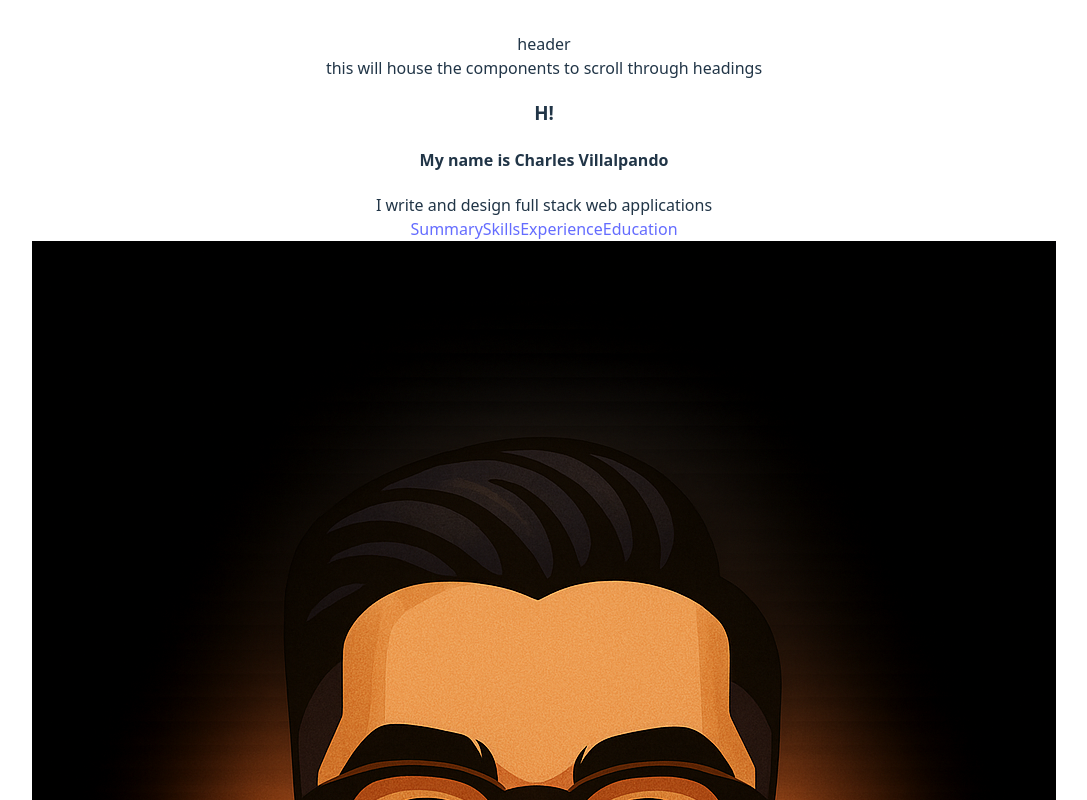
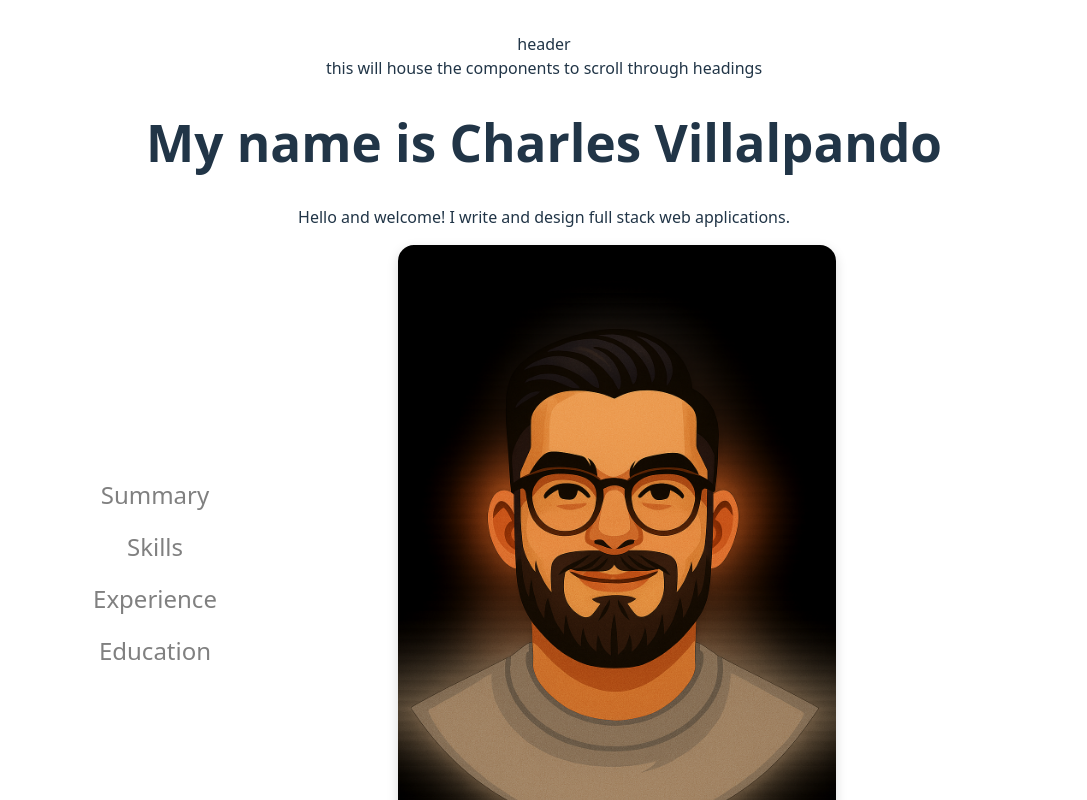
Before and after one commit to charlesvill/portfolio-react, a React (Vite) app: page / in a window 1280 px wide. Shown: the top 800 px of the page, without its empty margins (96-1183 px from the left). Built offline with nearby package versions, Linux system fonts and the light colour scheme.

Commit message:
Styling for landing

```diff
--- a/src/components/home/Landing/Landing.jsx
+++ b/src/components/home/Landing/Landing.jsx
@@ -2,30 +2,39 @@ import styles from './landing.module.css';
 
 export function Landing() {
   return (
-    <section className="landing">
+    <header className="landing">
       <div className={styles.greetCont}>
-        <div>
-          <h3>H!</h3>
-          <h4>My name is Charles Villalpando</h4>
-        </div>
-        <div>
-          <span>I write and design full stack web applications</span>
-        </div>
+        <h1>My name is Charles Villalpando</h1>
+        <p>
+          Hello and welcome! I write and design full stack web applications.
+        </p>
       </div>
+
       <div className={styles.navCont}>
-        <nav>
-          <a href="#about">Summary</a>
-          <a href="#skills">Skills</a>
-          <a href="#experience">Experience</a>
-          <a href="#education">Education</a>
+        <nav aria-label="Home sections">
+          <ul>
+            <li>
+              <a href="#about">Summary</a>
+            </li>
+            <li>
+              <a href="#skills">Skills</a>
+            </li>
+            <li>
+              <a href="#experience">Experience</a>
+            </li>
+            <li>
+              <a href="#education">Education</a>
+            </li>
+          </ul>
         </nav>
+
         <div className={styles.imgCont}>
           <img
             src="/static/images/stylizedPortrait.png"
-            alt="stylized picture of Charles"
+            alt="Stylized portrait of Charles Villalpando"
           />
         </div>
       </div>
-    </section>
+    </header>
   );
 }
--- a/src/components/home/Landing/landing.module.css
+++ b/src/components/home/Landing/landing.module.css
@@ -0,0 +1,85 @@
+.landing {
+  display: flex;
+  flex-direction: column; /* stack on mobile */
+  align-items: center;
+  gap: 2rem;
+  padding: 2rem;
+}
+
+.navCont {
+  display: flex;
+  flex-direction: column;
+  align-items: center;
+  gap: 1.5rem;
+  width: 100%;
+  max-width: 900px; /* keeps it from stretching too wide on big screens */
+}
+
+.navCont nav ul {
+  list-style: none;
+  display: flex;
+  flex-direction: column;
+  gap: 1rem;
+  padding: 0;
+  margin: 0;
+}
+
+.navCont nav a {
+  text-decoration: none;
+  font-size: 1.5rem;
+  font-weight: 500;
+  color: grey;
+  padding: 0.5rem 1rem;
+  border-radius: 0.5rem;
+  transition: background 0.2s;
+}
+
+.navCont nav a:hover,
+.navCont nav a:focus {
+  background: white;
+
+}
+
+.imgCont {
+  display: flex;
+  justify-content: center;
+  align-items: center;
+  flex: 1;
+}
+
+.imgCont img {
+  max-width: 100%;
+  height: auto;
+  border-radius: 1rem;
+  box-shadow: 0 4px 12px rgba(0,0,0,0.15);
+}
+
+/* Desktop: side-by-side */
+@media (min-width: 768px) {
+  .navCont {
+    flex-direction: row;
+    justify-content: space-between;
+    align-items: stretch;
+  }
+
+  .navCont nav {
+    flex: 1;
+    display: flex;
+    align-items: center;
+    justify-content: center;
+  }
+
+  .navCont nav ul {
+    flex-direction: column; /* keep links stacked */
+  }
+
+  .imgCont {
+    flex: 1;
+  }
+
+  .imgCont img {
+    width: 100%;
+    height: 100%;
+    object-fit: cover; /* keeps proportions while filling space */
+  }
+}
```
